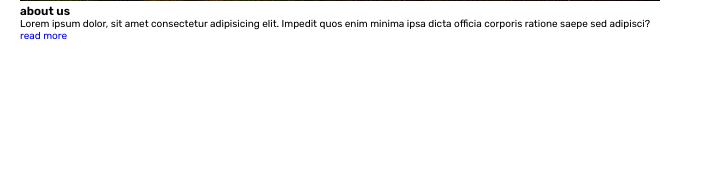
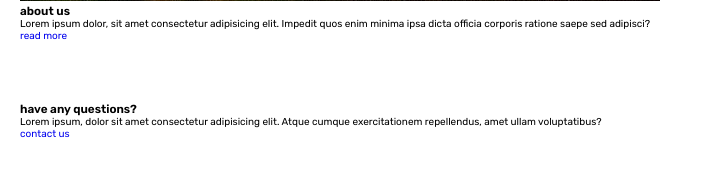
Before and after one commit to Lanarus/book-story, a PHP site: page /home.php in a window 1280 px wide. Shown: the part 637-807 px from the top of the page, without its empty margins (0-703 px from the left). Before the commit the page ends 677 px from the top, so only its background shows below. Run offline with PHP 8.4, Linux system fonts and the light colour scheme.

Commit message:
home html

```diff
--- a/home.php
+++ b/home.php
@@ -62,6 +62,15 @@
 
 </section>
 
+<section class="home-contact">
+
+   <div class="content">
+      <h3>have any questions?</h3>
+      <p>Lorem ipsum, dolor sit amet consectetur adipisicing elit. Atque cumque exercitationem repellendus, amet ullam voluptatibus?</p>
+      <a href="contact.php" class="white-btn">contact us</a>
+   </div>
+
+</section>
 
 
    <?php include 'footer.php'; ?>
```
